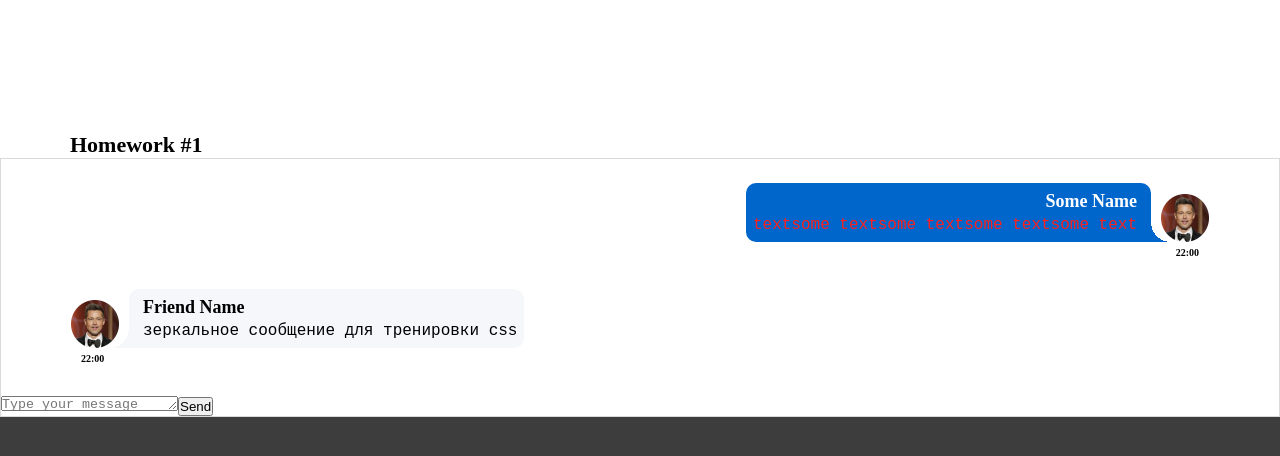
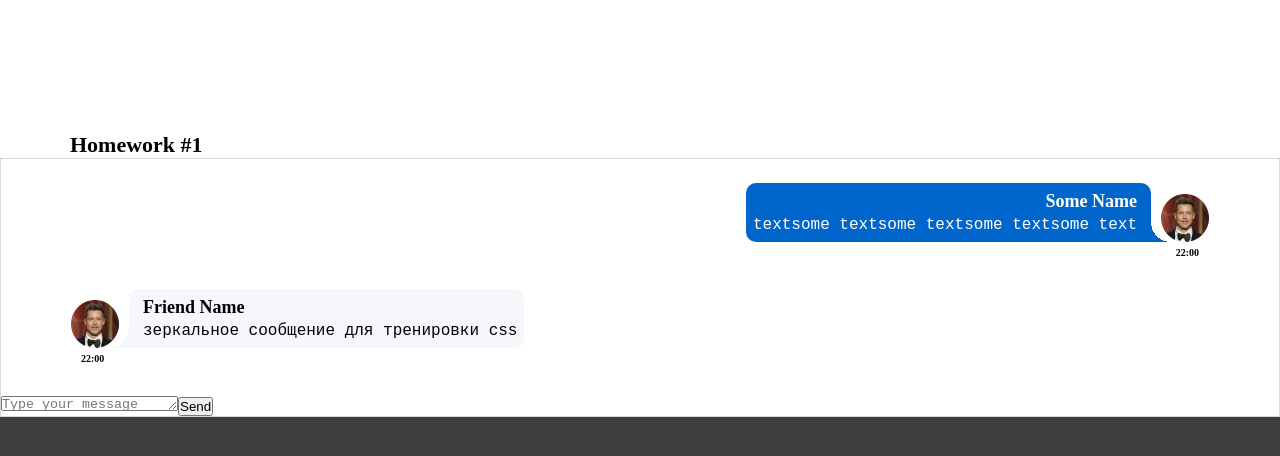
Before and after one commit to Steelmen87/Ignat_3_try, a React (Create React App) app: page / in a window 1280 px wide. Shown: the top 456 px of the page. Built offline with nearby package versions, Linux system fonts and the light colour scheme.

Commit message:
add message style color+

```diff
--- a/src/s2-homeworks/hw01/message/Message.module.css
+++ b/src/s2-homeworks/hw01/message/Message.module.css
@@ -83,7 +83,7 @@
     /* identical to box height */
     white-space: normal;
 
-    color: #f82222;
+    color: #ffffff;
 }
 
 .time {
```
